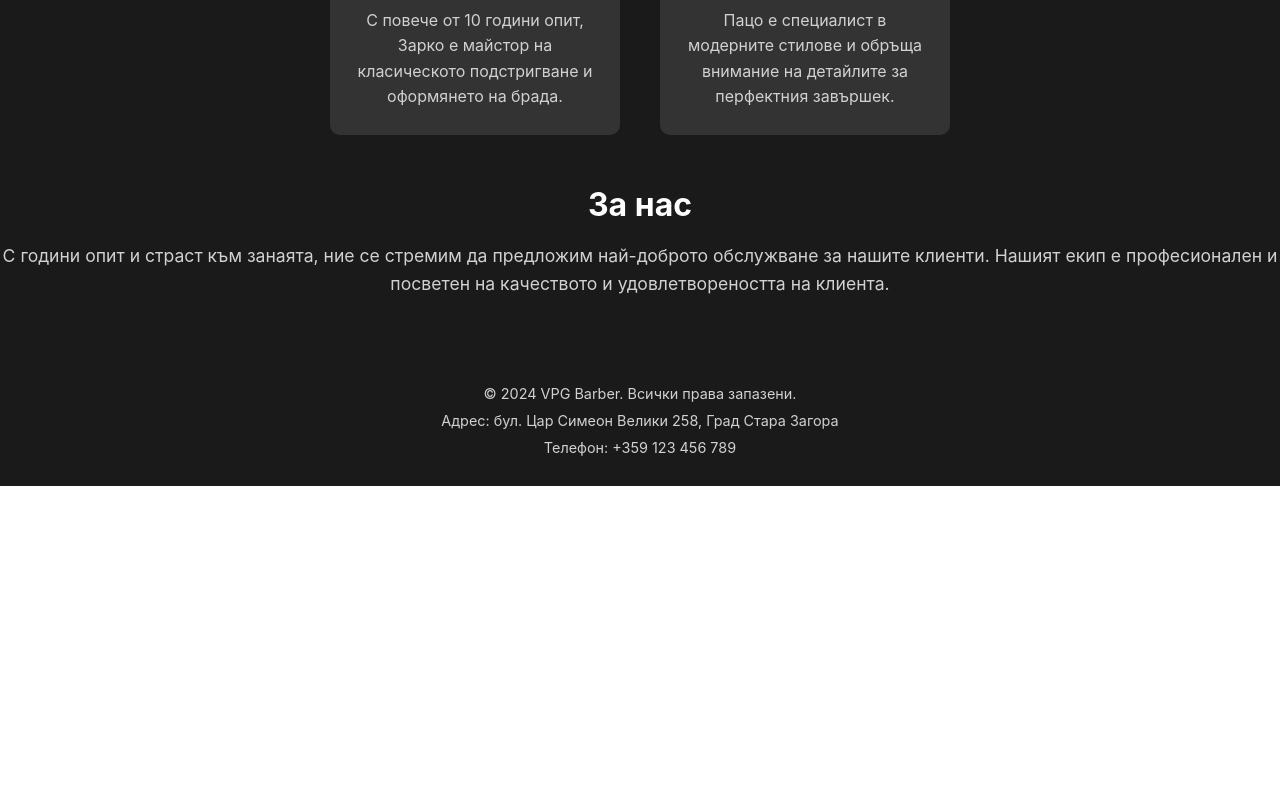
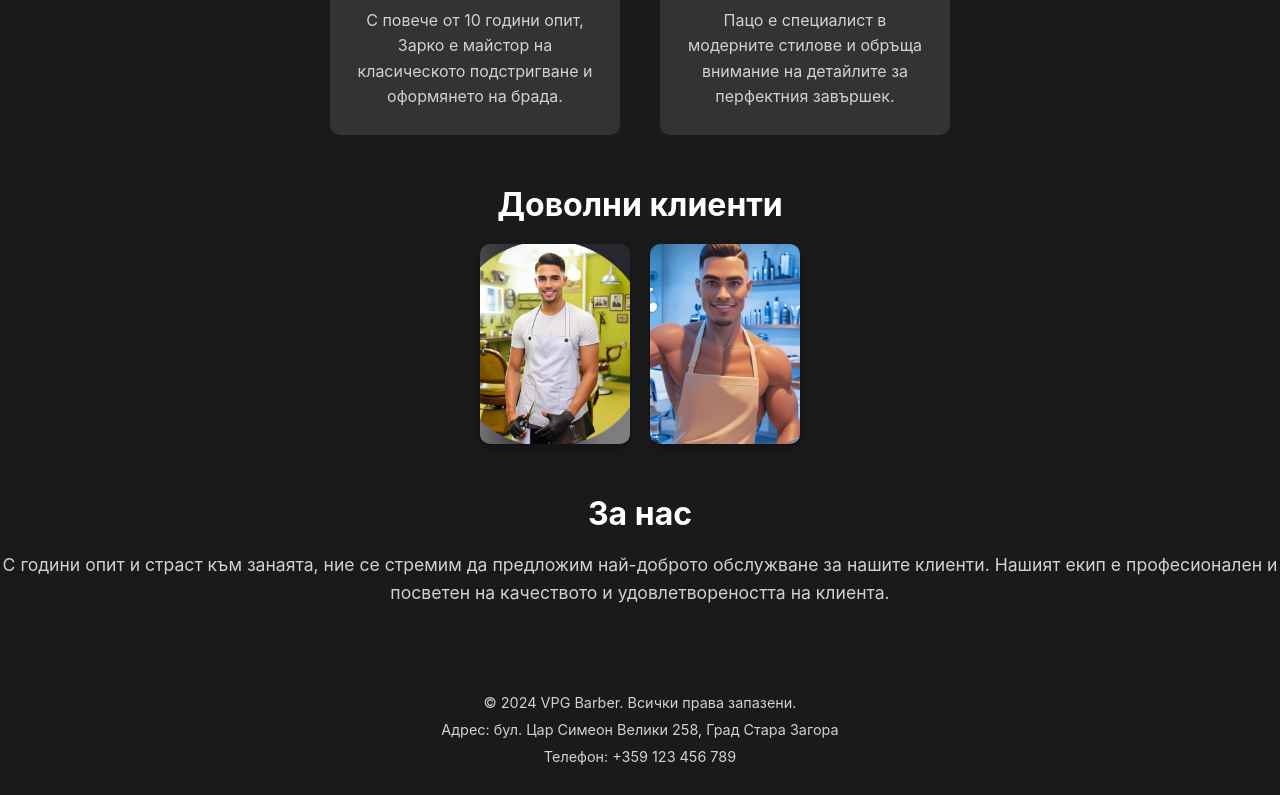
Before and after one commit to Dimitar32/vpg-barbershop, a React (Create React App) app: page / in a window 1280 px wide. Shown: the part 1596-2391 px from the top of the page. Before the commit the page ends 2082 px from the top, so only its background shows below. Built offline with nearby package versions, Linux system fonts and the light colour scheme.

Commit message:
add testemonials section

```diff
--- a/package.json
+++ b/package.json
@@ -11,6 +11,7 @@
     "react-dom": "^18.3.1",
     "react-router-dom": "^6.27.0",
     "react-scripts": "5.0.1",
+    "react-slick": "^0.30.2",
     "web-vitals": "^2.1.4"
   },
   "scripts": {
--- a/src/pages/Home/Home.css
+++ b/src/pages/Home/Home.css
@@ -180,6 +180,44 @@
   line-height: 1.6;
 }
 
+.testimonials {
+  margin-top: 50px;
+  text-align: center;
+}
+
+.testimonials h2 {
+  color: #fff;
+  font-size: 2rem;
+  margin-bottom: 20px;
+}
+
+.testimonial-list {
+  display: flex;
+  justify-content: center;
+  gap: 20px;
+  flex-wrap: wrap;
+}
+
+.customer-photo {
+  width: 150px;
+  height: 200px;
+  border-radius: 10px;
+  box-shadow: 0 4px 8px rgba(0, 0, 0, 0.3);
+  transition: transform 0.3s ease;
+  object-fit: cover;
+}
+
+.customer-photo:hover {
+  transform: scale(1.05);
+}
+
+.storyCarousel img {
+  width: 60%; /* Make images smaller */
+  margin: 0 auto; /* Center images */
+  border-radius: 10px;
+  box-shadow: 0 4px 10px rgba(0, 0, 0, 0.15); /* Smaller box shadow */
+}
+
 /* Responsive adjustments for smaller screens */
 @media (max-width: 600px) {
   .homewatermarkphoto {
--- a/src/pages/Home/Home.jsx
+++ b/src/pages/Home/Home.jsx
@@ -1,4 +1,5 @@
 import React from 'react';
+import Slider from 'react-slick';
 import Velizar from '../Home/Velizar.jpg';
 import Plamen from '../Home/PlamenGanev.jpg';
 import { Link } from 'react-router-dom';
@@ -23,6 +24,28 @@ const Home = () => {
       image: Plamen, // Път към изображението
     },
   ];
+
+  const customers = [
+    {
+      id: 1,
+      image: Velizar, // Път към снимка на доволен клиент
+    },
+    {
+      id: 2,
+      image: Plamen, // Път към снимка на доволен клиент
+    },
+    // Добави още снимки на клиенти тук
+  ];
+
+  const settings = {
+    dots: true,
+    infinite: true,
+    speed: 500,
+    slidesToShow: 1,
+    slidesToScroll: 1,
+    autoplay: true,
+    autoplaySpeed: 3000,
+  };
 
   return (
   <div className="home">
@@ -66,6 +89,18 @@ const Home = () => {
         </div>
     </section>
 
+    {/* Секция "Доволни клиенти" със само снимки */}
+    <section className="testimonials">
+        <h2>Доволни клиенти</h2>
+        <div className="testimonial-list">
+        {/* <Slider {...settings} className=""> */}
+
+          {customers.map((customer) => (
+            <img key={customer.id} src={customer.image} alt="Доволен клиент" className="customer-photo" />
+          ))}
+        {/* </Slider> */}
+        </div>
+    </section>
 
     <section className="about">
       <h2>За нас</h2>
```
Also changed, not shown: 1 other file (tests, documents, lock files or other folders).
